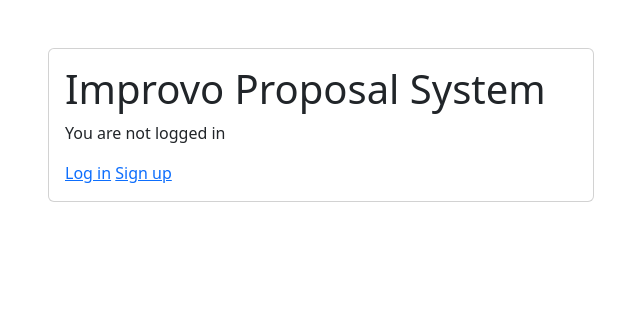
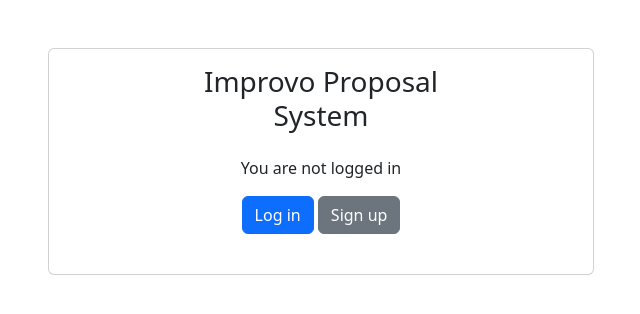
Before and after one commit to tf4482/improvo, a Django app: page / in a window 1280 px wide. Shown: the top 314 px of the page, without its empty margins (319-959 px from the left). Run offline with Django 5.2, Linux system fonts and the light colour scheme; some libraries are stand-ins or nearby versions.

Commit message:
feat: :lipstick: Reworked home.html

```diff
--- a/proposals/templates/home.html
+++ b/proposals/templates/home.html
@@ -7,29 +7,35 @@
 
 {% block content %}
 
-<h1>{% trans "Improvo Proposal System" %}</h1>
+<div class="container">
+    <div class="row">
+        <div class="col-md-8 offset-md-2">
+            <h3 class="text-center">{% trans "Improvo Proposal System" %}</h3>
 
-{% if user.is_authenticated %}
-
-<h3>{% trans "Submit your own proposal" %}</h3>
-
-<p>
-  <a href="proposals/proposal_submission">{% trans "Submit here!" %}</a>
-</p>
-
-<h3>{% trans "List of submitted proposals" %}</h3>
-
-<p>
-  <a href="proposals">{% trans "View submitted proposals" %}</a>
-</p>
-
-{% else %}
-
-<p>{% trans "You are not logged in" %}</p>
-
-<a href="{% url 'login' %}">{% trans "Log in" %}</a>
-<a href="/accounts/signup/">{% trans "Sign up" %}</a>
-
-{% endif %}
+            {% if user.is_authenticated %}
+            <div class="my-4 text-center">
+                <h6>{% trans "Submit your own proposal" %}</h6>
+                <p class="text-center">
+                    <a href="{% url 'proposal_submission' %}" class="btn btn-primary">{% trans "Submit here!" %}</a>
+                </p>
+            </div>
+            <div class="my-4 text-center">
+                <h6>{% trans "List of submitted proposals" %}</h6>
+                <p class="text-center">
+                    <a href="{% url 'proposals' %}" class="btn btn-secondary">{% trans "View submitted proposals" %}</a>
+                </p>
+            </div>
+            {% else %}
+            <div class="my-4">
+                <p class="text-center">{% trans "You are not logged in" %}</p>
+                <p class="text-center">
+                    <a href="{% url 'login' %}" class="btn btn-primary">{% trans "Log in" %}</a>
+                    <a href="{% url 'signup' %}" class="btn btn-secondary">{% trans "Sign up" %}</a>
+                </p>
+            </div>
+            {% endif %}
+        </div>
+    </div>
+</div>
 
 {% endblock %}
```
